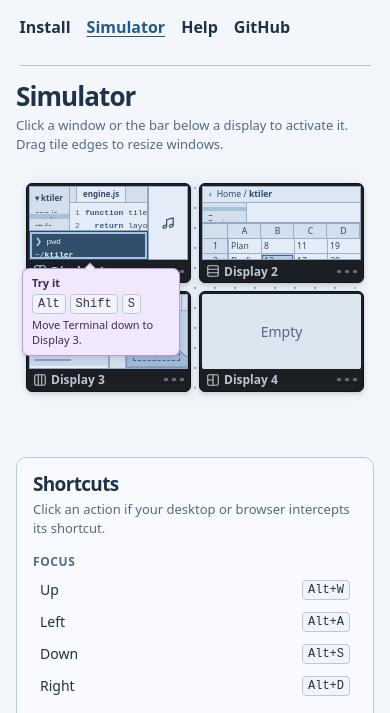
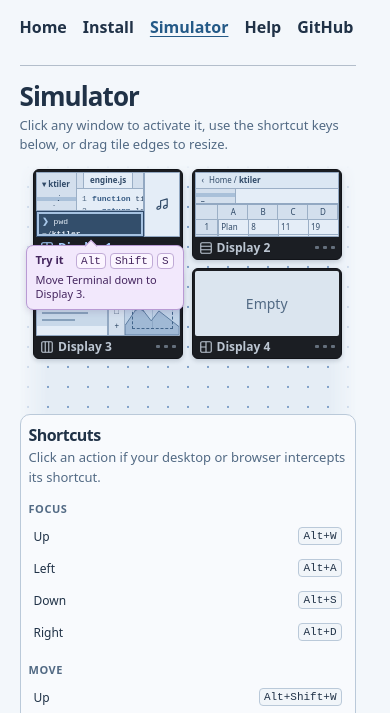
Before and after one commit to jars/ktiler, a website with bundled scripts: page simulator/index.html in a window 390 px wide. Shown: the part 66-779 px from the top of the page. Built offline with nearby package versions, Linux system fonts and the light colour scheme.

Commit message:
quality of life.

```diff
--- a/app.js
+++ b/app.js
@@ -7,25 +7,33 @@ const $ = (selector) => document.querySelector(selector);
 const workspace = $("#workspace");
 const displays = $("#displays");
 const view = createDisplayView(workspace, displays, {
-  interactive: true, onMotionFrame: () => tutorial.reposition(),
+  interactive: true, alignTop: true, onMotionFrame: () => tutorial.reposition(),
 });
 const tutorial = createMoveTutorial(workspace, displays, $("#move-tip"), view.getWindowRect);
 let state = createSimulatorState();
 let drag = null;
+let pointerFocusedWindow;
 const animatedActions = new Set(["move", "rotate", "set-layout"]);
 
-function dispatch(action, { focus = false, shortcut = false } = {}) {
+function clearPointerFocus() {
+  pointerFocusedWindow?.classList.remove("pointer-focused");
+  pointerFocusedWindow = undefined;
+}
+
+function dispatch(action, { shortcut = false } = {}) {
   const previous = state;
   state = applyAction(state, action);
   tutorial.onAction(previous, state, action, shortcut);
-  if (focus) workspace.focus({ preventScroll: true });
   render(drag || action.type === "resize-boundary" ? "snap"
     : animatedActions.has(action.type) ? "animate" : "keep");
 }
 
 function render(motion) {
   const active = getActiveDisplay(state);
+  const focused = document.activeElement;
   view.render(state, { motion, drag });
+  // Moving a tile within the DOM can blur its button even though it still exists.
+  if (focused !== document.activeElement && displays.contains(focused)) focused.focus({ preventScroll: true });
   document.querySelectorAll("[data-mode]").forEach((button) => {
     button.setAttribute("aria-pressed", String(button.dataset.mode === active.mode));
   });
@@ -60,11 +68,23 @@ function renderShortcuts() {
 }
 renderShortcuts();
 
+workspace.addEventListener("pointerdown", (event) => {
+  if (event.button !== 0) return;
+  clearPointerFocus();
+  // Chromium can match :focus-visible on a clicked button after a modifier press.
+  pointerFocusedWindow = event.target.closest("button.window");
+  pointerFocusedWindow?.classList.add("pointer-focused");
+});
+
+document.addEventListener("focusin", (event) => {
+  if (event.target !== pointerFocusedWindow) clearPointerFocus();
+});
+
 workspace.addEventListener("click", (event) => {
   const window = event.target.closest("[data-window-id]");
   const display = event.target.closest("[data-display-id]");
-  if (window) dispatch({ type: "select-window", id: Number(window.dataset.windowId) }, { focus: true });
-  else if (display) dispatch({ type: "select-display", id: Number(display.dataset.displayId) }, { focus: true });
+  if (window) dispatch({ type: "select-window", id: Number(window.dataset.windowId) });
+  else if (display) dispatch({ type: "select-display", id: Number(display.dataset.displayId) });
 });
 
 displays.addEventListener("pointerdown", (event) => {
@@ -118,7 +138,6 @@ function finishDrag(event) {
   delete document.body.dataset.resizeAxis;
   if (workspace.hasPointerCapture(event.pointerId)) workspace.releasePointerCapture(event.pointerId);
   render();
-  workspace.focus({ preventScroll: true });
 }
 workspace.addEventListener("pointerup", finishDrag);
 workspace.addEventListener("pointercancel", finishDrag);
@@ -142,11 +161,12 @@ workspace.addEventListener("keydown", (event) => {
 });
 
 document.addEventListener("keydown", (event) => {
+  if (event.key === "Tab") clearPointerFocus();
   if (drag || event.defaultPrevented || event.target.closest("input, select, textarea, [contenteditable]")) return;
   const action = getShortcutAction(event);
   if (action) {
     event.preventDefault();
-    dispatch(action, { focus: true, shortcut: !event.repeat });
+    dispatch(action, { shortcut: !event.repeat });
   }
 });
 
--- a/display-view.js
+++ b/display-view.js
@@ -69,7 +69,7 @@ function renderDividers(view, display, index, drag) {
   for (const handle of before.values()) handle.remove();
 }
 
-function fitLayout(workspace, displays) {
+function fitLayout(workspace, displays, alignTop) {
   const { width, height } = workspace.getBoundingClientRect();
   const { minX, minY, maxX, maxY } = getDisplayBounds(displays);
   const scale = Math.max(0.001, Math.min(
@@ -80,7 +80,7 @@ function fitLayout(workspace, displays) {
   return {
     minX, minY, scale,
     offsetX: (width - (maxX - minX) * scale) / 2,
-    offsetY: (height - (maxY - minY) * scale) / 2,
+    offsetY: alignTop ? 0 : (height - (maxY - minY) * scale) / 2,
   };
 }
 
@@ -91,7 +91,7 @@ const relativeRect = (rect, workspace) => ({
   width: `${rect.width}px`, height: `${rect.height}px`,
 });
 
-export function createDisplayView(workspace, displays, { interactive = false, onMotionFrame } = {}) {
+export function createDisplayView(workspace, displays, { interactive = false, alignTop = false, onMotionFrame } = {}) {
   const screens = new Map();
   const windows = new Map();
   const inFlight = new Map();
@@ -169,7 +169,7 @@ export function createDisplayView(workspace, displays, { interactive = false, on
     }
 
     const active = getActiveDisplay(state);
-    if (!drag || !layout) layout = fitLayout(workspace, state.displays);
+    if (!drag || !layout) layout = fitLayout(workspace, state.displays, alignTop);
     const seenDisplays = new Set();
     const seenWindows = new Set();
     state.displays.forEach((display, index) => {
--- a/display.css
+++ b/display.css
@@ -1,17 +1,22 @@
+:where(.simulator, .tiling-workspace) { --display-gap: 7px; }
 .tiling-workspace {
   --accent: #43658c;
   --muted: #526a84;
-  --display-gap: 7px;
   position: relative;
   overflow: hidden;
   isolation: isolate;
   font-size: 14px;
   line-height: normal;
 }
-.tiling-workspace::before {
+.tiling-dots {
+  position: relative;
+  isolation: isolate;
+}
+.tiling-dots::before {
   --fade: clamp(26px, 6vw, 76px);
   content: "";
   position: absolute;
+  z-index: -1;
   inset: 0;
   pointer-events: none;
   background: radial-gradient(circle, #6a8fbdcc 1px, transparent 1px) center / 20px 20px, #e5edf5;
@@ -123,7 +128,7 @@ button.display-bezel:hover { background: #2b313a; }
 }
 
 @media (max-width: 480px) {
-  .tiling-workspace { --display-gap: 4px; }
+  :where(.simulator, .tiling-workspace) { --display-gap: 4px; }
   .display { --bezel-side: 2px; }
   .display-bezel { min-height: 22px; gap: 4px; padding-inline: 4px; }
 }
--- a/kwin/metadata.json
+++ b/kwin/metadata.json
@@ -4,7 +4,7 @@
     "Name": "ktiler",
     "Description": "Keyboard-driven window tiling for KDE, with flexible layouts and seamless resizing.",
     "Icon": "ktiler",
-    "Version": "0.1.39",
+    "Version": "0.1.47",
     "Authors": [
       {
         "Name": "Jordan Arsenault",
--- a/package.json
+++ b/package.json
@@ -1,6 +1,6 @@
 {
   "name": "ktiler",
-  "version": "0.1.39",
+  "version": "0.1.47",
   "description": "Keyboard-driven window tiling for KDE, with flexible layouts and seamless resizing.",
   "author": {
     "name": "Jordan Arsenault",
--- a/simulator/index.html
+++ b/simulator/index.html
@@ -18,6 +18,7 @@
       <img src="/ktiler-logo-w-text.png" alt="ktiler" width="568" height="232">
     </a>
     <nav aria-label="Main">
+      <a href="/">Home</a>
       <a href="/#install">Install</a>
       <a href="/simulator" aria-current="page">Simulator</a>
       <a href="/help">Help</a>
@@ -25,13 +26,14 @@
     </nav>
   </header>
 
-  <main class="simulator" id="main">
-    <section class="workspace-pane" aria-labelledby="workspace-title">
+  <main class="simulator page-width" id="main">
     <div class="workspace-heading">
       <h1 id="workspace-title">Simulator</h1>
-        <p id="workspace-hint">Click a window or the bar below a display to activate it. Drag tile edges to resize windows.</p>
+      <p id="workspace-hint">Click any window to activate it, use the shortcut keys <span class="shortcuts-right">on the right</span><span class="shortcuts-below">below</span>, or drag tile edges to resize.</p>
     </div>
-      <div id="workspace" class="tiling-workspace" tabindex="0" role="group" aria-label="Display canvas" aria-describedby="workspace-hint">
+    <div class="simulator-stage tiling-dots">
+      <section class="workspace-pane" aria-labelledby="workspace-title">
+        <div id="workspace" class="tiling-workspace" role="group" aria-label="Display canvas" aria-describedby="workspace-hint">
           <div id="displays" class="tiling-displays"></div>
           <div class="move-tutorial" aria-live="polite" aria-atomic="true">
             <div id="move-tip" class="tiling-tip move-tip" hidden>
@@ -50,6 +52,7 @@
         <p>Click an action if your desktop or browser intercepts its shortcut.</p>
         <div id="shortcut-list"></div>
       </aside>
+    </div>
   </main>
 </body>
 </html>
--- a/site.css
+++ b/site.css
@@ -1,5 +1,6 @@
 :root {
   color-scheme: light;
+  scrollbar-gutter: stable;
   --paper: #f3f7fb;
   --surface: #dce6f0;
   --ink: #203247;
--- a/style.css
+++ b/style.css
@@ -3,26 +3,30 @@
   --accent: #43658c;
   --line: #bac9d9;
   --panel: #f8fafd;
+  padding-block: 24px;
+  font: 14px/normal "Noto Sans", system-ui, sans-serif;
+}
+.simulator-stage {
   display: grid;
-  grid-template-columns: minmax(0, 1fr) 280px;
+  grid-template-columns: minmax(0, 1fr) 13.75rem;
   align-items: start;
-  gap: 20px;
-  width: min(100%, 1760px);
-  margin-inline: auto;
-  padding: 24px clamp(16px, 3vw, 42px);
-  font: 14px/normal "Noto Sans", system-ui, sans-serif;
+  gap: 10px 20px;
+  margin-block-start: 10px;
 }
 :where(.simulator) button { font: inherit; color: inherit; cursor: pointer; }
 :where(.simulator) button:disabled { opacity: .45; cursor: default; }
-:where(.simulator) button:focus-visible, #workspace:focus-visible { outline-offset: 2px; }
+:where(.simulator) button:focus-visible { outline-offset: 2px; }
 .workspace-pane { min-width: 0; }
-.workspace-heading { margin-bottom: 12px; }
 .workspace-heading h1 { font-size: 26px; }
-.shortcuts h2 { font-size: 19px; }
+.workspace-heading p { max-width: none; }
+.shortcuts-below { display: none; }
+.shortcuts h2 { font-size: 1rem; }
 .workspace-heading p, .shortcuts p { color: var(--muted); line-height: 1.5; margin-top: 4px; }
 
 #workspace {
-  height: clamp(340px, calc(100dvh - 204px), 970px);
+  width: 100%;
+  aspect-ratio: 8 / 5;
+  max-height: clamp(340px, calc(100dvh - 204px), 970px);
 }
 .divider { position: absolute; z-index: 1; touch-action: none; outline: none; }
 .divider-x { cursor: col-resize; }
@@ -62,16 +66,17 @@ body[data-resize-axis="y"], body[data-resize-axis="y"] * { cursor: row-resize !i
 .move-tip[data-side="left"]::before { right: 0; top: var(--pointer); transform: translate(50%, -50%) rotate(135deg); }
 
 .shortcuts {
-  padding: 16px;
+  margin-block-start: var(--display-gap);
+  padding: 12px 8px;
   border: 1px solid var(--line);
   border-radius: 10px;
   background: var(--panel);
+  font-size: .8125rem;
 }
-.shortcuts p { font-size: 13px; }
 #shortcut-list h3 {
   margin: 14px 0 4px;
   color: var(--muted);
-  font-size: 12px;
+  font-size: .6875rem;
   letter-spacing: .05em;
   text-transform: uppercase;
 }
@@ -80,29 +85,34 @@ body[data-resize-axis="y"], body[data-resize-axis="y"] * { cursor: row-resize !i
   display: flex;
   align-items: center;
   justify-content: space-between;
-  gap: 8px;
+  gap: 4px;
   width: 100%;
   min-height: 32px;
-  padding: 3px 6px;
+  padding: 3px 4px;
   border: 1px solid transparent;
   border-radius: 5px;
   background: transparent;
+  font-size: .75rem;
   text-align: left;
 }
+#shortcut-list button > span { overflow-wrap: anywhere; }
 #shortcut-list button:hover { background: #edf2f7; }
 #shortcut-list button[aria-pressed="true"] { background: #e2ecf6; border-color: #bdcde0; }
-.simulator kbd {
+#shortcut-list kbd {
   display: inline-block;
-  padding: 2px 5px;
+  padding: 2px 4px;
   border: 1px solid var(--line);
   border-radius: 4px;
   background: #f1f5f9;
-  font: 12px ui-monospace, monospace;
+  font: .6875rem ui-monospace, monospace;
   white-space: nowrap;
 }
 @media (max-width: 800px) {
-  .simulator { grid-template-columns: minmax(0, 1fr); padding-top: 16px; }
-  #workspace { height: clamp(235px, 62vw, 490px); }
+  .simulator { padding-top: 16px; }
+  .simulator-stage { grid-template-columns: minmax(0, 1fr); }
+  .shortcuts { margin-block-start: 0; }
+  .shortcuts-right { display: none; }
+  .shortcuts-below { display: inline; }
 }
 @media (max-width: 480px) {
   .workspace-heading p { font-size: 13px; }
--- a/window-apps.css
+++ b/window-apps.css
@@ -21,6 +21,8 @@
 :where(button).window:hover::after { box-shadow: inset 0 0 0 1px var(--accent); }
 .window.is-focused::after { box-shadow: inset 0 0 0 2px #2e4868; }
 .window:focus-visible::after { outline: 2px dashed #2e4868; outline-offset: -5px; }
+.window.pointer-focused:focus-visible,
+.window.pointer-focused:focus-visible::after { outline: none; }
 .screen .divider { z-index: 2; }
 
 .app-ui, .app-compact { position: absolute; inset: 0; overflow: hidden; pointer-events: none; }
```
Also changed, not shown: help/index.html (+1 -0 lines), index.html (+2 -1 lines), test/site.test.js (+3 -0 lines), 1 other file. Lines whose indentation alone changed are shown as unchanged.
